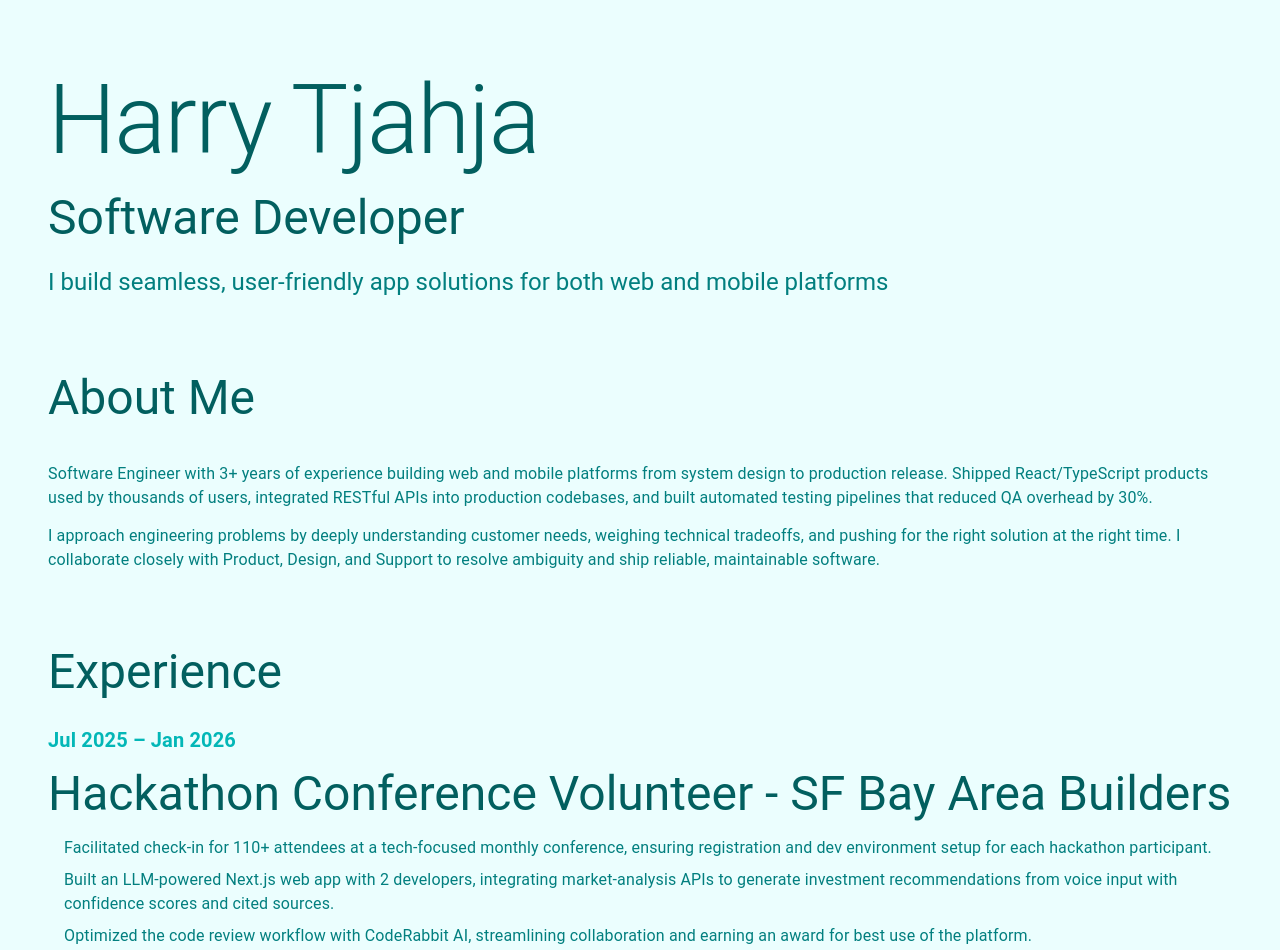
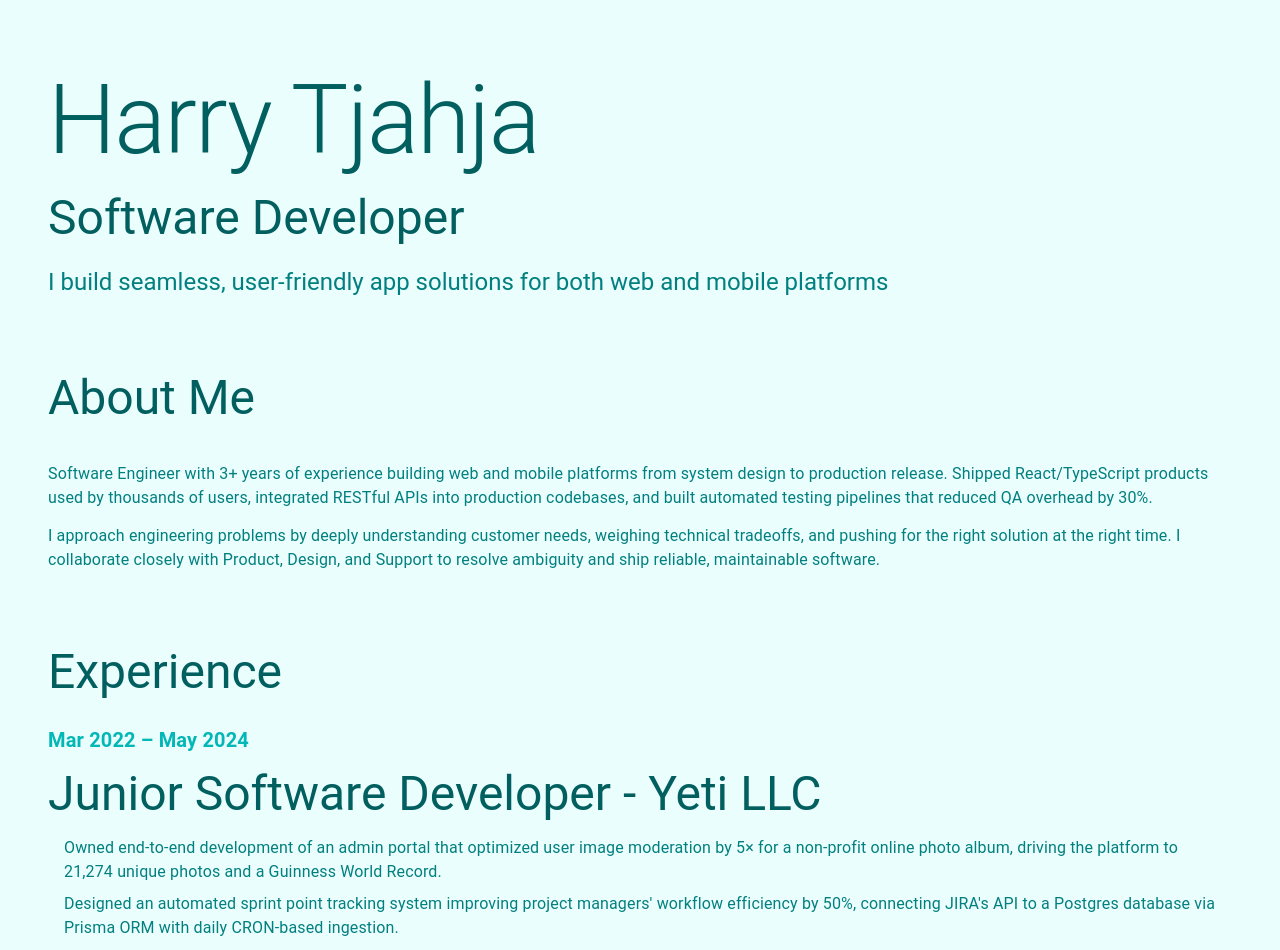
Before and after one commit to Harry823/harrytjahja-website, a Next.js app: page / in a window 1280 px wide. Shown: the top 950 px of the page. Built offline with nearby package versions, Linux system fonts and the light colour scheme; what @mui/material-nextjs would draw is missing.

Commit message:
removed volunteer experience

```diff
--- a/src/shared/constants.ts
+++ b/src/shared/constants.ts
@@ -6,16 +6,6 @@ export const ABOUT_ME = [
 ];
 
 export const EXPERIENCE_LIST: WorkExperience[] = [
-  {
-    company: 'SF Bay Area Builders',
-    role: 'Hackathon Conference Volunteer',
-    experienceTime: 'Jul 2025 – Jan 2026',
-    positionDescription: [
-      'Facilitated check-in for 110+ attendees at a tech-focused monthly conference, ensuring registration and dev environment setup for each hackathon participant.',
-      'Built an LLM-powered Next.js web app with 2 developers, integrating market-analysis APIs to generate investment recommendations from voice input with confidence scores and cited sources.',
-      'Optimized the code review workflow with CodeRabbit AI, streamlining collaboration and earning an award for best use of the platform.',
-    ],
-  },
   {
     company: 'Yeti LLC',
     role: 'Junior Software Developer',
```
